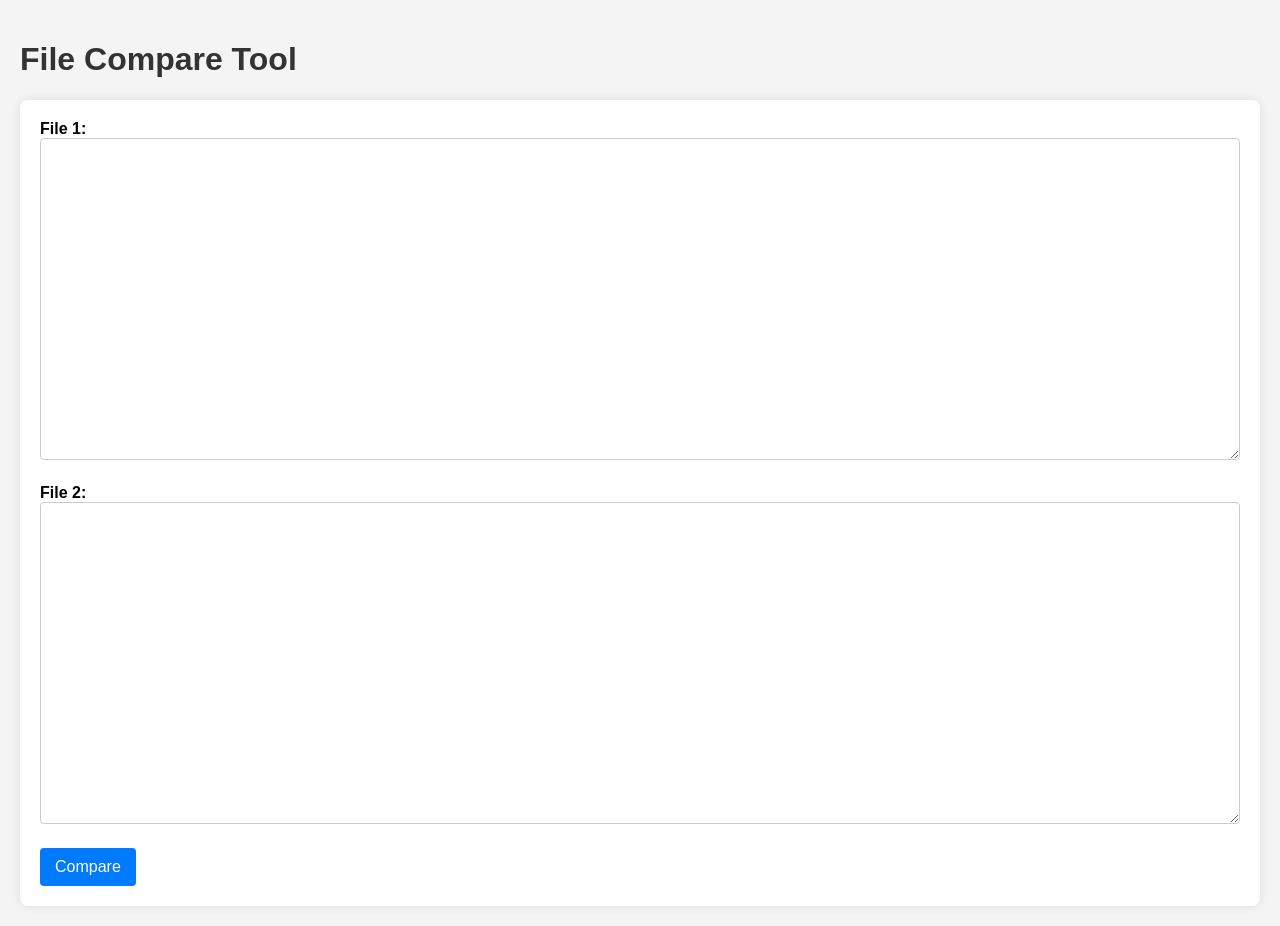
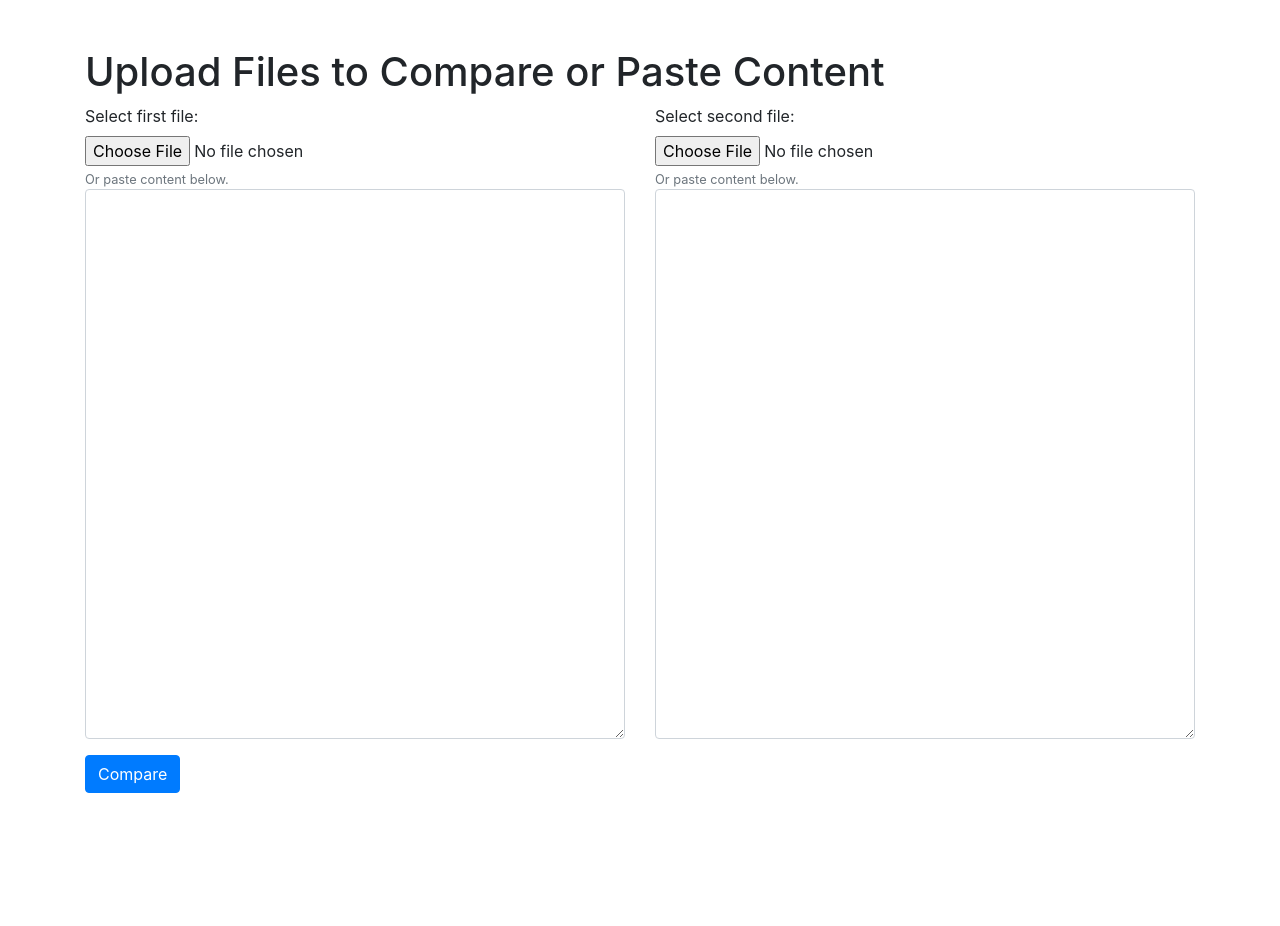
Before and after one commit to vib795/file-comparison, a Flask app: page / in a window 1280 px wide. After the commit the page ends 800 px from the top, so only its background shows below. Run offline with Flask 3, Linux system fonts and the light colour scheme; some libraries are stand-ins or nearby versions.

Commit message:
App beautified and feature to upload and compare files added.

```diff
--- a/app.py
+++ b/app.py
@@ -1,16 +1,32 @@
-from flask import Flask, render_template, request
+from flask import Flask, render_template, request, redirect
 import difflib
+import os
 
 app = Flask(__name__)
-
-# Make `zip` available in Jinja2 templates
-app.jinja_env.globals.update(zip=zip)
 
 @app.route('/', methods=['GET', 'POST'])
 def index():
     if request.method == 'POST':
-        file1_lines = request.form['file1'].splitlines()
-        file2_lines = request.form['file2'].splitlines()
+        # Initialize variables to store file or text content
+        file1_content, file2_content = None, None
+
+        # Handle file upload for file1
+        file1 = request.files['file1']
+        if file1 and file1.filename != '':
+            file1_content = file1.read().decode('utf-8')
+        else:
+            file1_content = request.form['content1']
+
+        # Handle file upload for file2
+        file2 = request.files['file2']
+        if file2 and file2.filename != '':
+            file2_content = file2.read().decode('utf-8')
+        else:
+            file2_content = request.form['content2']
+
+        # Split the contents into lines for comparison
+        file1_lines = file1_content.splitlines()
+        file2_lines = file2_content.splitlines()
 
         # Generate a diff
         diff = difflib.ndiff(file1_lines, file2_lines)
@@ -28,10 +44,9 @@ def index():
                 diff_left.append((line[2:], 'none'))
                 diff_right.append((line[2:], 'none'))
 
-        # Pass the zipped result to the template
-        diff_pairs = zip(diff_left, diff_right)
+        # Render the comparison results
+        return render_template('results.html', diff_left=diff_left, diff_right=diff_right)
 
-        return render_template('results.html', diff_pairs=diff_pairs)
     return render_template('index.html')
 
 if __name__ == '__main__':
--- a/docker-compose.yml
+++ b/docker-compose.yml
@@ -1,10 +1,11 @@
 version: '3.8'
+
 services:
   web:
     build: .
     ports:
       - "5000:5000"
     volumes:
-      - .:/app
+      - .:/usr/src/app
     environment:
       FLASK_ENV: development
--- a/templates/index.html
+++ b/templates/index.html
@@ -3,56 +3,43 @@
 <head>
     <meta charset="UTF-8">
     <meta name="viewport" content="width=device-width, initial-scale=1.0">
-    <title>File Compare</title>
+    <title>File Comparison Tool</title>
+    <!-- Bootstrap CSS -->
+    <link href="https://stackpath.bootstrapcdn.com/bootstrap/4.5.2/css/bootstrap.min.css" rel="stylesheet">
     <style>
-        body {
-            font-family: Arial, sans-serif;
-            background-color: #f4f4f4;
-            padding: 20px;
-            margin: 0;
-        }
-        h1 {
-            color: #333;
-        }
-        form {
-            background-color: #fff;
-            padding: 20px;
-            border-radius: 8px;
-            box-shadow: 0 0 10px rgba(0, 0, 0, 0.1);
-        }
-        label {
-            font-weight: bold;
-        }
-        textarea {
-            width: calc(100% - 22px);
-            padding: 10px;
-            margin-bottom: 20px;
-            border-radius: 4px;
-            border: 1px solid #ccc;
-            font-family: monospace;
-        }
-        input[type="submit"] {
-            background-color: #007bff;
-            color: white;
-            padding: 10px 15px;
-            border: none;
-            border-radius: 4px;
-            cursor: pointer;
-            font-size: 16px;
-        }
-        input[type="submit"]:hover {
-            background-color: #0056b3;
+        /* Directly target textarea elements within the form */
+        form textarea {
+            height: 60vh; /* Set the height to occupy 60% of the viewport height */
+            min-height: 550px; /* Ensure a minimum height for smaller screens */
         }
     </style>
 </head>
 <body>
-    <h1>File Compare Tool</h1>
-    <form action="/" method="post">
-        <label for="file1">File 1:</label><br>
-        <textarea id="file1" name="file1" rows="20" cols="50"></textarea><br>
-        <label for="file2">File 2:</label><br>
-        <textarea id="file2" name="file2" rows="20" cols="50"></textarea><br>
-        <input type="submit" value="Compare">
+<div class="container mt-5">
+    <h1>Upload Files to Compare or Paste Content</h1>
+    <form action="/" method="post" enctype="multipart/form-data">
+        <div class="row">
+            <div class="col-md-6">
+                <div class="form-group">
+                    <label for="file1">Select first file:</label>
+                    <input type="file" class="form-control-file" id="file1" name="file1">
+                    <small class="form-text text-muted">Or paste content below.</small>
+                    <textarea id="content1" name="content1" class="form-control"></textarea>
+                </div>
+            </div>
+            <div class="col-md-6">
+                <div class="form-group">
+                    <label for="file2">Select second file:</label>
+                    <input type="file" class="form-control-file" id="file2" name="file2">
+                    <small class="form-text text-muted">Or paste content below.</small>
+                    <textarea id="content2" name="content2" class="form-control"></textarea>
+                </div>
+            </div>
+        </div>
+        <button type="submit" class="btn btn-primary">Compare</button>
     </form>
+</div>
+<!-- Bootstrap Bundle with Popper -->
+<script src="https://stackpath.bootstrapcdn.com/bootstrap/4.5.2/js/bootstrap.bundle.min.js"></script>
 </body>
 </html>
```
Also changed, not shown: templates/results.html (+46 -61 lines).
